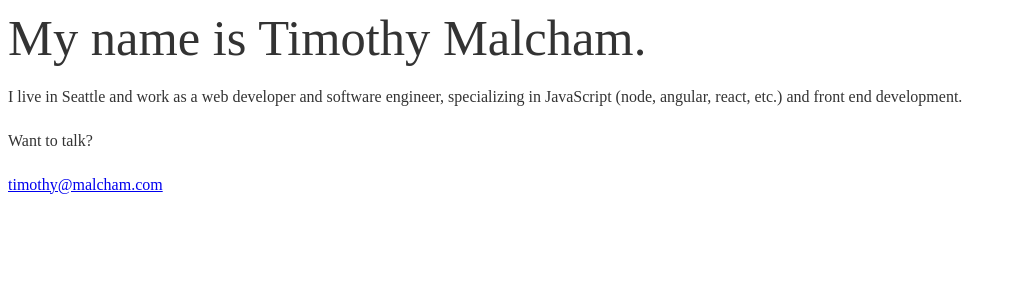
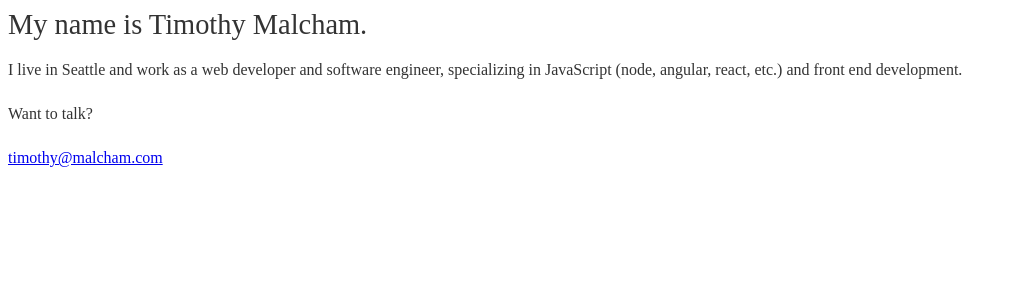
Before and after one commit to timothymalcham/personal-site, a PHP site: template templates/index.html in a window 1280 px wide. Shown: the top 300 px of the page, without its empty margins (0-1012 px from the left). Run offline with PHP 8.4, Linux system fonts and the light colour scheme; the template is opened without the code that fills it, so the values that code supplies are empty; some web fonts are replaced.

Commit message:
changes header font sizes

```diff
--- a/public/css/style.css
+++ b/public/css/style.css
@@ -18,9 +18,10 @@ h1, h2, h3, h4 {
   margin: 0 0 0.5rem;
   font-weight: inherit;
   line-height: 1.2;
+  font-size: 1.777rem;
 }
 
-h1 {
+/*h1 {
   margin-top: 0;
   font-size: 3.157rem;
 }
@@ -35,7 +36,7 @@ h3 {
 
 h4 {
   font-size: 1.333rem;
-}
+}*/
 
 small,
 .font-small {
```
